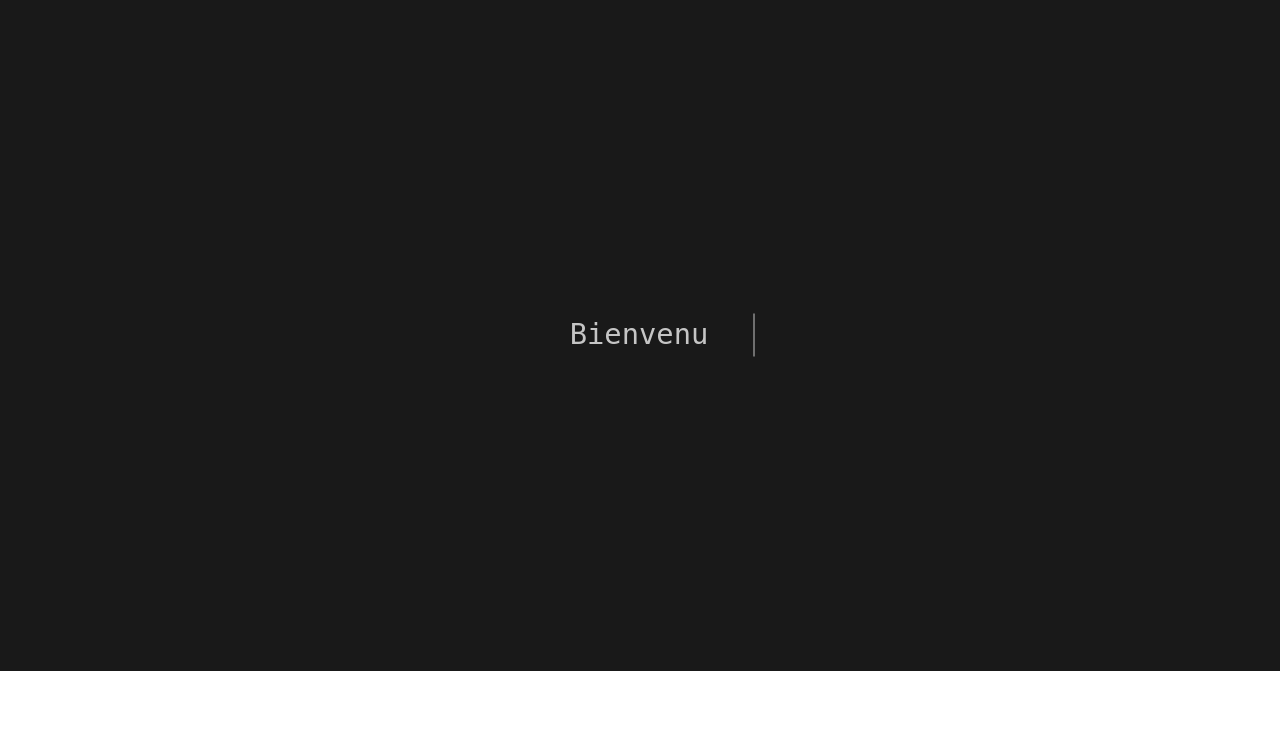
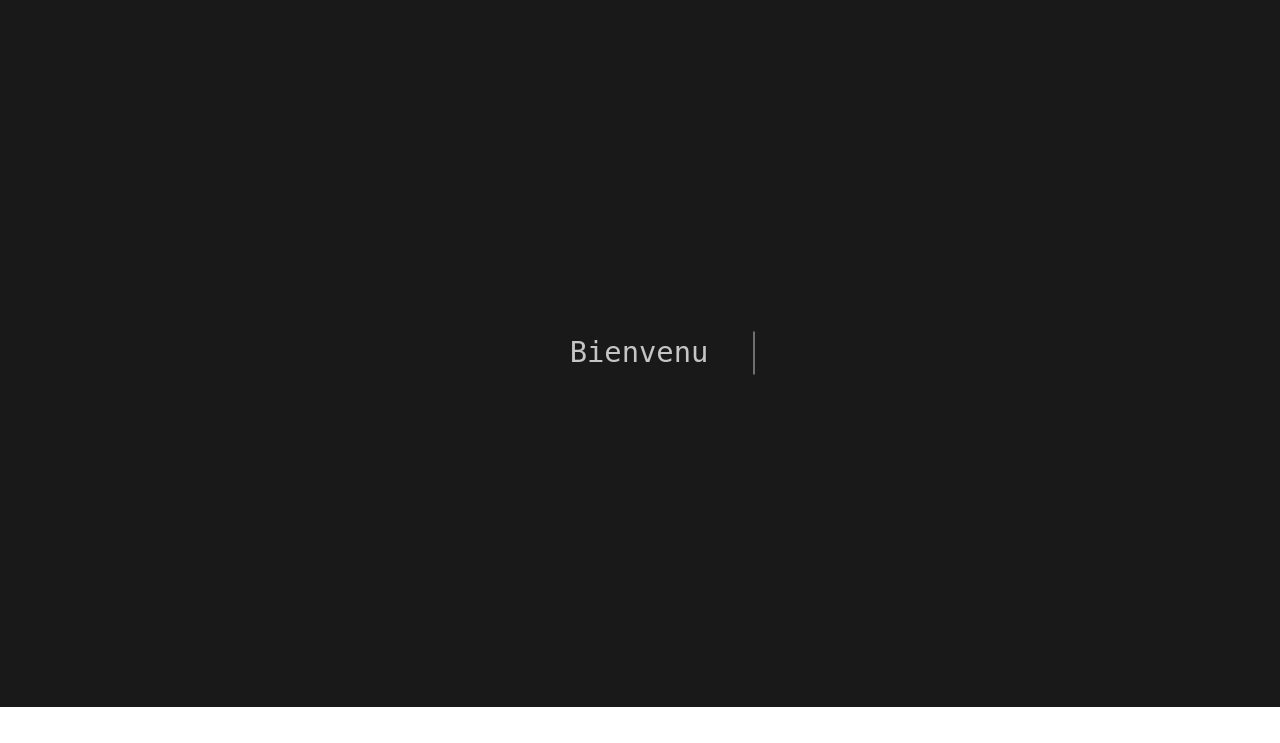
Before and after one commit to FlorianGille/symfony-tp, a Symfony app: template templates/default/index.html.twig in a window 1280 px wide. Shown: the part 57-800 px from the top of the page. Run offline with Twig, Linux system fonts and the light colour scheme; the template is opened without the code that fills it, so the values that code supplies are empty; some libraries are stand-ins or nearby versions.

Commit message:
fix: home page height

```diff
--- a/templates/default/index.html.twig
+++ b/templates/default/index.html.twig
@@ -5,7 +5,7 @@
 {% block body %}
 <style>
     #body{
-        height: calc(100vh - 8em);
+        height: calc(100vh - 5.75rem);
         padding: 4em;
         color: rgba(255,255,255,.75);
         font-family: 'Anonymous Pro', monospace;
```
